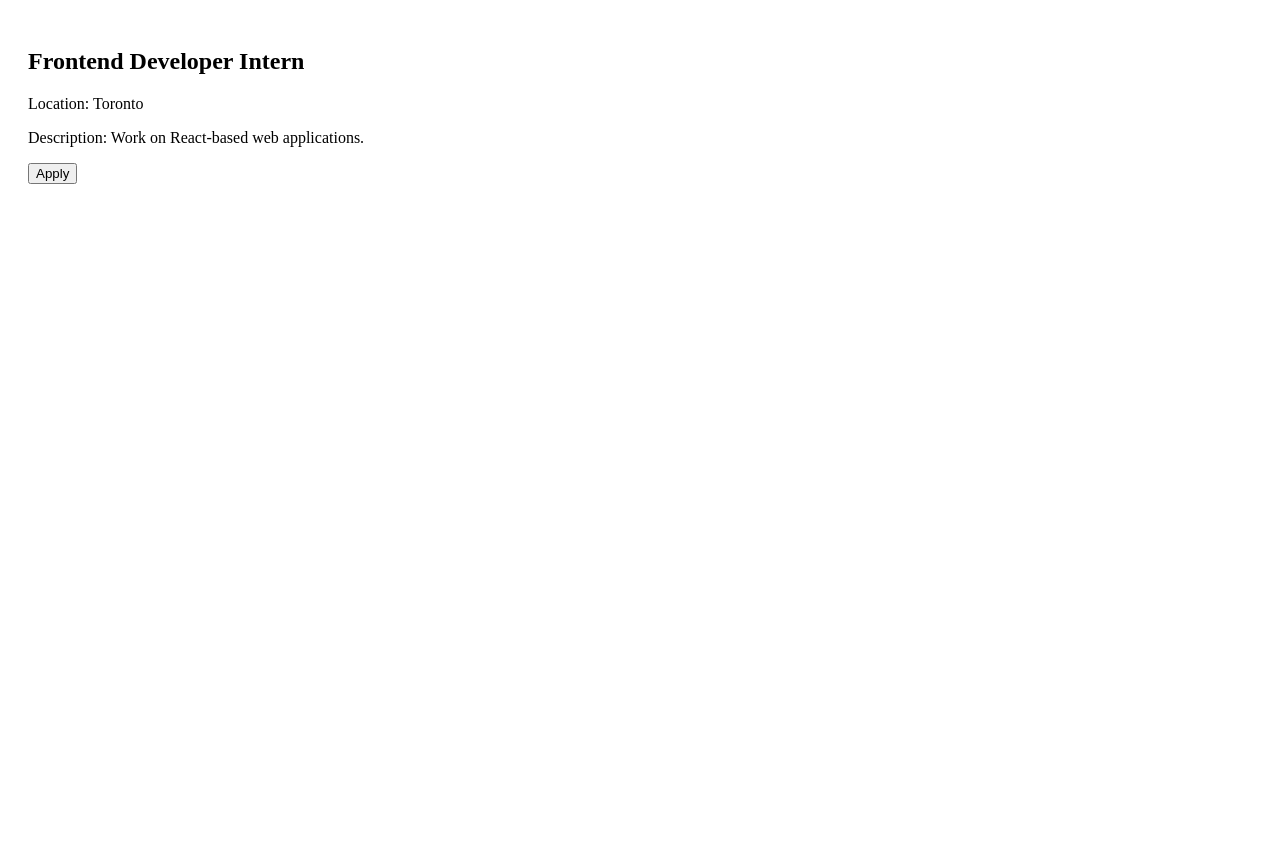
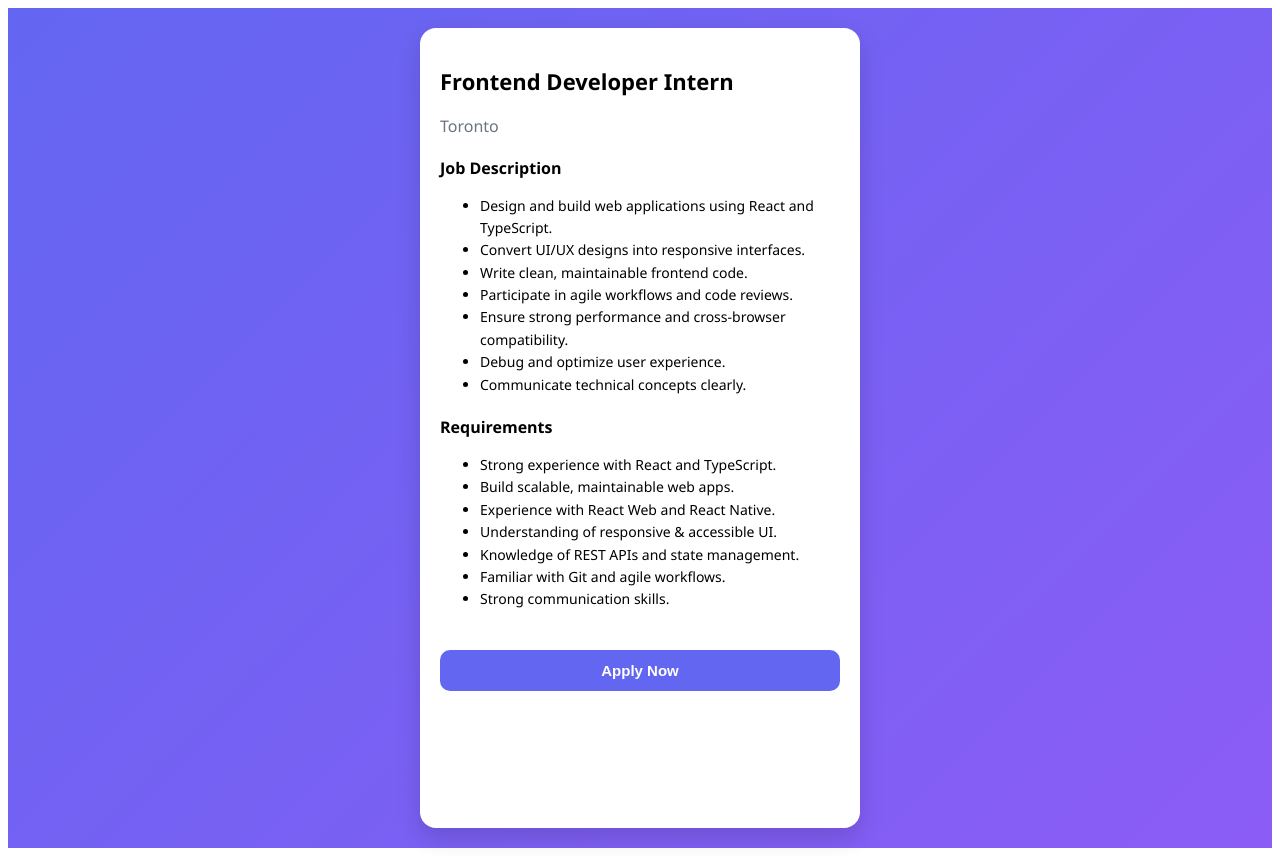
Before and after one commit to D6-prebuxofa/internship-finder-capstone, a React (Vite) app: page /details in a window 1280 px wide. Before the commit the page ends 800 px from the top, so only its background shows below. Built offline with nearby package versions, Linux system fonts and the light colour scheme.

Commit message:
Implemented MVP authentication and roles

```diff
--- a/src/pages/InternshipDetails.jsx
+++ b/src/pages/InternshipDetails.jsx
@@ -1,12 +1,89 @@
 function InternshipDetails() {
   return (
-    <div style={{ padding: "20px" }}>
-      <h2>Frontend Developer Intern</h2>
-      <p>Location: Toronto</p>
-      <p>Description: Work on React-based web applications.</p>
-      <button>Apply</button>
+    <div
+      style={{
+        minHeight: "100vh",
+        background: "linear-gradient(135deg, #6366f1, #8b5cf6)",
+        display: "flex",
+        justifyContent: "center",
+        padding: "20px",
+        fontFamily: "'Segoe UI', sans-serif",
+      }}
+    >
+      <div
+        style={{
+          background: "white",
+          maxWidth: "400px",
+          width: "100%",
+          borderRadius: "16px",
+          padding: "20px",
+          boxShadow: "0 10px 25px rgba(0,0,0,0.15)",
+        }}
+      >
+        <h2 style={{ fontSize: "22px", fontWeight: "600" }}>
+          Frontend Developer Intern
+        </h2>
+
+        <p style={{ marginTop: "8px", color: "#6b7280" }}>
+         Toronto
+        </p>
+
+        {/* Job Description */}
+        <h3 style={{ marginTop: "20px", fontSize: "16px", fontWeight: "600" }}>
+          Job Description
+        </h3>
+
+        <ul style={{ marginTop: "10px", lineHeight: "1.6", fontSize: "14px" }}>
+          <li>Design and build web applications using React and TypeScript.</li>
+          <li>Convert UI/UX designs into responsive interfaces.</li>
+          <li>Write clean, maintainable frontend code.</li>
+          <li>Participate in agile workflows and code reviews.</li>
+          <li>Ensure strong performance and cross-browser compatibility.</li>
+          <li>Debug and optimize user experience.</li>
+          <li>Communicate technical concepts clearly.</li>
+        </ul>
+
+        {/* Requirements */}
+        <h3 style={{ marginTop: "20px", fontSize: "16px", fontWeight: "600" }}>
+          Requirements
+        </h3>
+
+        <ul style={{ marginTop: "10px", lineHeight: "1.6", fontSize: "14px" }}>
+          <li>Strong experience with React and TypeScript.</li>
+          <li>Build scalable, maintainable web apps.</li>
+          <li>Experience with React Web and React Native.</li>
+          <li>Understanding of responsive & accessible UI.</li>
+          <li>Knowledge of REST APIs and state management.</li>
+          <li>Familiar with Git and agile workflows.</li>
+          <li>Strong communication skills.</li>
+        </ul>
+
+        <button
+          style={{
+            width: "100%",
+            marginTop: "25px",
+            padding: "12px",
+            backgroundColor: "#6366f1",
+            color: "white",
+            border: "none",
+            borderRadius: "10px",
+            fontSize: "15px",
+            fontWeight: "600",
+            cursor: "pointer",
+            transition: "0.3s",
+          }}
+          onMouseOver={(e) =>
+            (e.target.style.backgroundColor = "#4f46e5")
+          }
+          onMouseOut={(e) =>
+            (e.target.style.backgroundColor = "#6366f1")
+          }
+        >
+          Apply Now
+        </button>
+      </div>
     </div>
-  )
+  );
 }
 
-export default InternshipDetails
+export default InternshipDetails;
--- a/src/pages/Login.jsx
+++ b/src/pages/Login.jsx
@@ -1,26 +1,87 @@
-import { Link, useNavigate } from "react-router-dom"
+import { useNavigate, Link } from "react-router-dom"
+import { useState } from "react"
 
 function Login() {
   const navigate = useNavigate()
 
+  const [role, setRole] = useState("Student")
+
   const handleLogin = () => {
-    navigate("/home")
+    // For now simulate login based on role
+    if (role === "Student") navigate("/student-dashboard")
+    if (role === "Company") navigate("/company-dashboard")
+    if (role === "Admin") navigate("/admin-dashboard")
   }
 
   return (
-    <div style={{ padding: "20px" }}>
-      <h2>Login</h2>
+    <div style={{
+      minHeight: "100vh",
+      display: "flex",
+      justifyContent: "center",
+      alignItems: "center",
+      background: "#f3f4f6",
+      fontFamily: "Segoe UI"
+    }}>
+      <div style={{
+        width: "100%",
+        maxWidth: "400px",
+        background: "white",
+        padding: "25px",
+        borderRadius: "12px",
+        boxShadow: "0 10px 20px rgba(0,0,0,0.1)"
+      }}>
+        <h2 style={{ marginBottom: "20px" }}>Login</h2>
 
-      <input type="email" placeholder="Email" /><br /><br />
-      <input type="password" placeholder="Password" /><br /><br />
+        <input
+          type="email"
+          placeholder="Email"
+          style={inputStyle}
+        />
 
-      <button onClick={handleLogin}>Login</button>
+        <input
+          type="password"
+          placeholder="Password"
+          style={inputStyle}
+        />
 
-      <p>
-        Don't have an account? <Link to="/register">Register</Link>
-      </p>
+        <select
+          value={role}
+          onChange={(e) => setRole(e.target.value)}
+          style={inputStyle}
+        >
+          <option>Student</option>
+          <option>Company</option>
+          <option>Admin</option>
+        </select>
+
+        <button style={buttonStyle} onClick={handleLogin}>
+          Login
+        </button>
+
+        <p style={{ marginTop: "15px", fontSize: "14px" }}>
+          Don't have an account? <Link to="/register">Register</Link>
+        </p>
+      </div>
     </div>
   )
 }
 
+const inputStyle = {
+  width: "100%",
+  padding: "10px",
+  marginBottom: "12px",
+  borderRadius: "8px",
+  border: "1px solid #ccc"
+}
+
+const buttonStyle = {
+  width: "100%",
+  padding: "10px",
+  backgroundColor: "#6366f1",
+  color: "white",
+  border: "none",
+  borderRadius: "8px",
+  cursor: "pointer"
+}
+
 export default Login
--- a/src/pages/Register.jsx
+++ b/src/pages/Register.jsx
@@ -1,21 +1,84 @@
 import { Link } from "react-router-dom"
+import { useState } from "react"
 
 function Register() {
+
+  const [role, setRole] = useState("Student")
+
   return (
-    <div style={{ padding: "20px" }}>
-      <h2>Register</h2>
+    <div style={{
+      minHeight: "100vh",
+      display: "flex",
+      justifyContent: "center",
+      alignItems: "center",
+      background: "#f3f4f6",
+      fontFamily: "Segoe UI"
+    }}>
+      <div style={{
+        width: "100%",
+        maxWidth: "400px",
+        background: "white",
+        padding: "25px",
+        borderRadius: "12px",
+        boxShadow: "0 10px 20px rgba(0,0,0,0.1)"
+      }}>
+        <h2 style={{ marginBottom: "20px" }}>Register</h2>
 
-      <input type="text" placeholder="Full Name" /><br /><br />
-      <input type="email" placeholder="Email" /><br /><br />
-      <input type="password" placeholder="Password" /><br /><br />
+        <input
+          type="text"
+          placeholder="Full Name"
+          style={inputStyle}
+        />
 
-      <button>Create Account</button>
+        <input
+          type="email"
+          placeholder="Email"
+          style={inputStyle}
+        />
 
-      <p>
-        Already have an account? <Link to="/">Login</Link>
-      </p>
+        <input
+          type="password"
+          placeholder="Password"
+          style={inputStyle}
+        />
+
+        <select
+          value={role}
+          onChange={(e) => setRole(e.target.value)}
+          style={inputStyle}
+        >
+          <option>Student</option>
+          <option>Company</option>
+        </select>
+
+        <button style={buttonStyle}>
+          Register
+        </button>
+
+        <p style={{ marginTop: "15px", fontSize: "14px" }}>
+          Already have an account? <Link to="/">Login</Link>
+        </p>
+      </div>
     </div>
   )
 }
 
+const inputStyle = {
+  width: "100%",
+  padding: "10px",
+  marginBottom: "12px",
+  borderRadius: "8px",
+  border: "1px solid #ccc"
+}
+
+const buttonStyle = {
+  width: "100%",
+  padding: "10px",
+  backgroundColor: "#6366f1",
+  color: "white",
+  border: "none",
+  borderRadius: "8px",
+  cursor: "pointer"
+}
+
 export default Register
```
Also changed, not shown: src/pages/AdminDashboard.jsx (added), src/pages/CompanyDashboard.jsx (added), src/pages/StudentDashboard.jsx (added).
